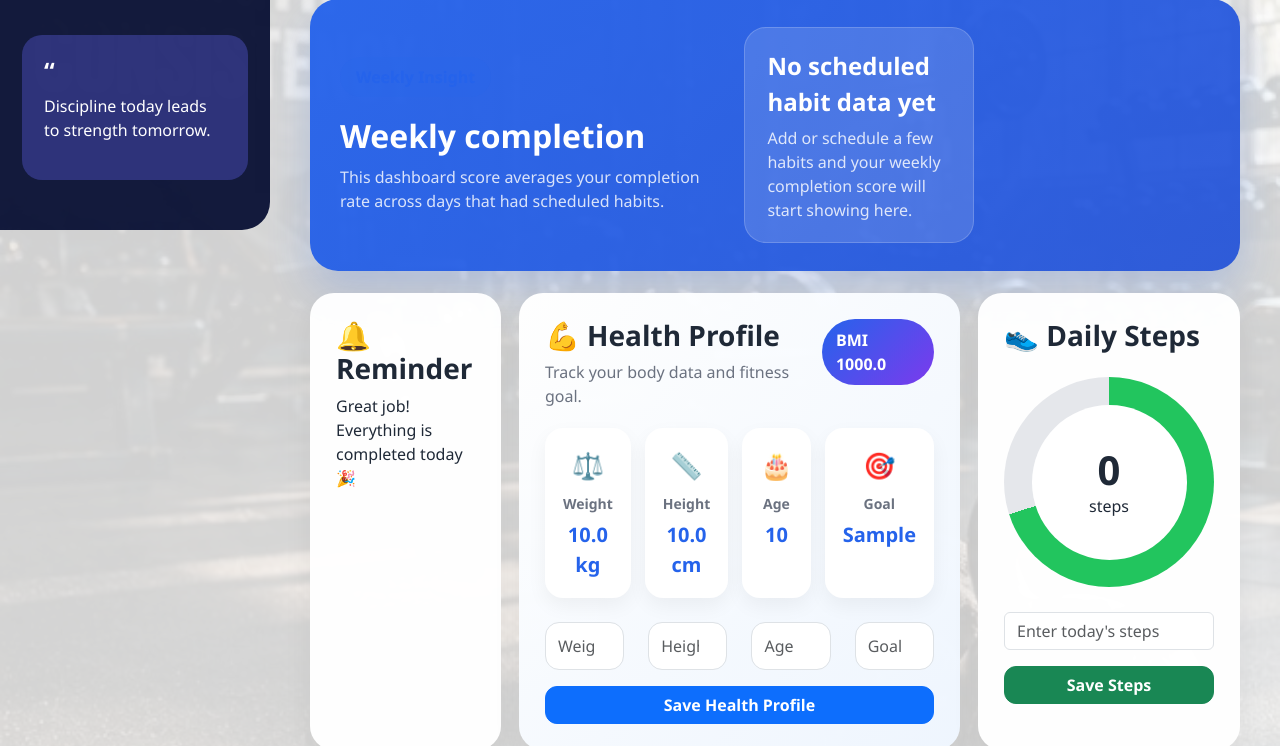
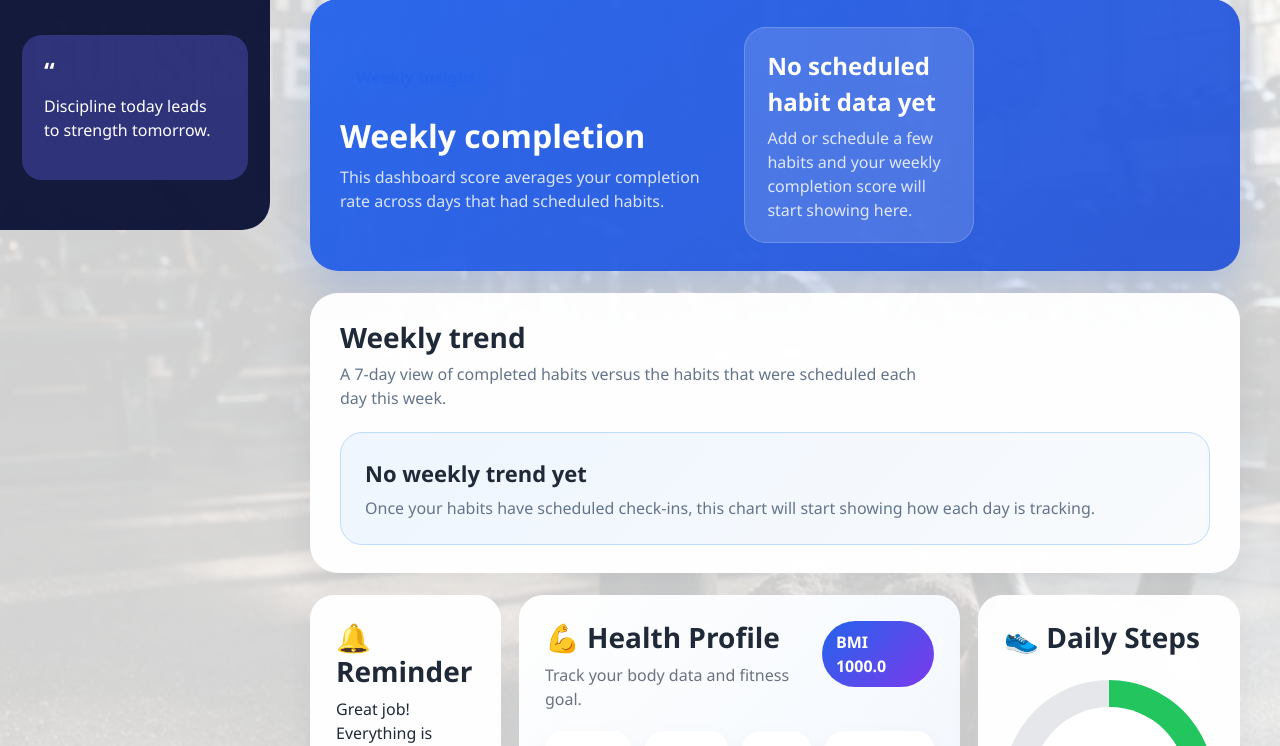
Before and after one commit to wenghengan-source/Agile-Web-Development-Project, a Flask app: page /dashboard in a window 1280 px wide. Shown: the part 570-1316 px from the top of the page. Run offline with Flask 3, Linux system fonts and the light colour scheme; the visitor is signed in with stand-in values (Sample User, id 1); tables that the repository leaves empty hold one stand-in row (values such as "Sample post"); some libraries are stand-ins or nearby versions.

Commit message:
Add weekly trend section to dashboard

```diff
--- a/Habit-tracker/static/style.css
+++ b/Habit-tracker/static/style.css
@@ -448,6 +448,124 @@ h1, h2, h3, h4, h5 {
     color: rgba(255,255,255,0.70);
 }
 
+.weekly-trend-card {
+    background: rgba(255,255,255,0.97);
+    border-radius: 28px;
+    padding: 28px 30px;
+    margin-bottom: 22px;
+    box-shadow: 0 18px 36px rgba(15,23,42,0.08);
+}
+
+.weekly-trend-header {
+    display: flex;
+    justify-content: space-between;
+    align-items: flex-start;
+    gap: 20px;
+    margin-bottom: 22px;
+}
+
+.weekly-trend-header h3 {
+    margin-bottom: 8px;
+}
+
+.weekly-trend-header p {
+    color: #64748b;
+    max-width: 580px;
+}
+
+.weekly-trend-badge {
+    min-width: 150px;
+    background: #eff6ff;
+    border: 1px solid #bfdbfe;
+    border-radius: 20px;
+    padding: 14px 16px;
+    text-align: right;
+}
+
+.weekly-trend-badge span,
+.weekly-trend-badge small {
+    display: block;
+    color: #64748b;
+}
+
+.weekly-trend-badge strong {
+    display: block;
+    margin: 4px 0;
+    font-size: 22px;
+    color: #0f172a;
+}
+
+.weekly-bars {
+    display: grid;
+    grid-template-columns: repeat(7, minmax(0, 1fr));
+    gap: 14px;
+    align-items: end;
+}
+
+.weekly-bar-group {
+    text-align: center;
+}
+
+.weekly-bar-track {
+    height: 220px;
+    border-radius: 20px;
+    background: linear-gradient(180deg, #e2e8f0 0%, #f8fafc 100%);
+    padding: 10px;
+    display: flex;
+    align-items: flex-end;
+}
+
+.weekly-bar-fill {
+    width: 100%;
+    border-radius: 14px;
+    background: linear-gradient(180deg, #2563eb 0%, #22c55e 100%);
+    box-shadow: 0 10px 24px rgba(37,99,235,0.20);
+}
+
+.weekly-bar-fill.zero {
+    background: linear-gradient(180deg, #f59e0b 0%, #f97316 100%);
+    box-shadow: none;
+}
+
+.weekly-bar-fill.empty {
+    background: transparent;
+    box-shadow: none;
+}
+
+.weekly-bar-percent {
+    margin: 10px 0 2px;
+    font-weight: 800;
+    color: #1d4ed8;
+}
+
+.weekly-bar-value {
+    margin: 0 0 4px;
+    font-weight: 700;
+    color: #0f172a;
+}
+
+.weekly-bar-label {
+    font-size: 13px;
+    color: #64748b;
+}
+
+.weekly-trend-empty {
+    border-radius: 22px;
+    background: linear-gradient(135deg, #eff6ff, #f8fafc);
+    border: 1px solid #bfdbfe;
+    padding: 24px;
+}
+
+.weekly-trend-empty strong {
+    display: block;
+    margin-bottom: 6px;
+    font-size: 22px;
+}
+
+.weekly-trend-empty span {
+    color: #64748b;
+}
+
 /* Cards */
 
 .dash-card {
@@ -848,6 +966,19 @@ h1, h2, h3, h4, h5 {
         grid-template-columns: 1fr;
     }
 
+    .weekly-trend-header {
+        flex-direction: column;
+        align-items: flex-start;
+    }
+
+    .weekly-bars {
+        gap: 10px;
+    }
+
+    .weekly-bar-track {
+        height: 180px;
+    }
+
     .dashboard-layout {
         flex-direction: column;
     }
--- a/Habit-tracker/templates/dashboard.html
+++ b/Habit-tracker/templates/dashboard.html
@@ -121,6 +121,56 @@
                     <span>
                         Add or schedule a few habits and your weekly completion score
                         will start showing here.
+                    </span>
+                </div>
+            {% endif %}
+        </section>
+
+        <section class="weekly-trend-card">
+            <div class="weekly-trend-header">
+                <div>
+                    <h3>Weekly trend</h3>
+                    <p class="mb-0">
+                        A 7-day view of completed habits versus the habits that were
+                        scheduled each day this week.
+                    </p>
+                </div>
+
+                {% if progress_snapshot.has_scheduled_data and progress_snapshot.best_day.goal > 0 %}
+                    <div class="weekly-trend-badge">
+                        <span>Best day</span>
+                        <strong>{{ progress_snapshot.best_day.label }}</strong>
+                        <small>
+                            {{ progress_snapshot.best_day.completed }}/{{ progress_snapshot.best_day.goal }}
+                            completed
+                        </small>
+                    </div>
+                {% endif %}
+            </div>
+
+            {% if progress_snapshot.has_scheduled_data %}
+                <div class="weekly-bars">
+                    {% for day in progress_snapshot.weekly_progress %}
+                        <div class="weekly-bar-group">
+                            <div class="weekly-bar-track">
+                                <div
+                                    class="weekly-bar-fill {% if day.goal == 0 %}empty{% elif day.percentage == 0 %}zero{% endif %}"
+                                    style="height: {% if day.goal == 0 %}0{% elif day.percentage == 0 %}12px{% else %}{{ day.percentage }}%{% endif %};"
+                                    title="{{ day.percentage }}% ({{ day.completed }}/{{ day.goal }})"
+                                ></div>
+                            </div>
+                            <p class="weekly-bar-percent">{{ day.percentage }}%</p>
+                            <p class="weekly-bar-value">{{ day.completed }}/{{ day.goal }}</p>
+                            <p class="weekly-bar-label mb-0">{{ day.label }}</p>
+                        </div>
+                    {% endfor %}
+                </div>
+            {% else %}
+                <div class="weekly-trend-empty">
+                    <strong>No weekly trend yet</strong>
+                    <span>
+                        Once your habits have scheduled check-ins, this chart will
+                        start showing how each day is tracking.
                     </span>
                 </div>
             {% endif %}
```
